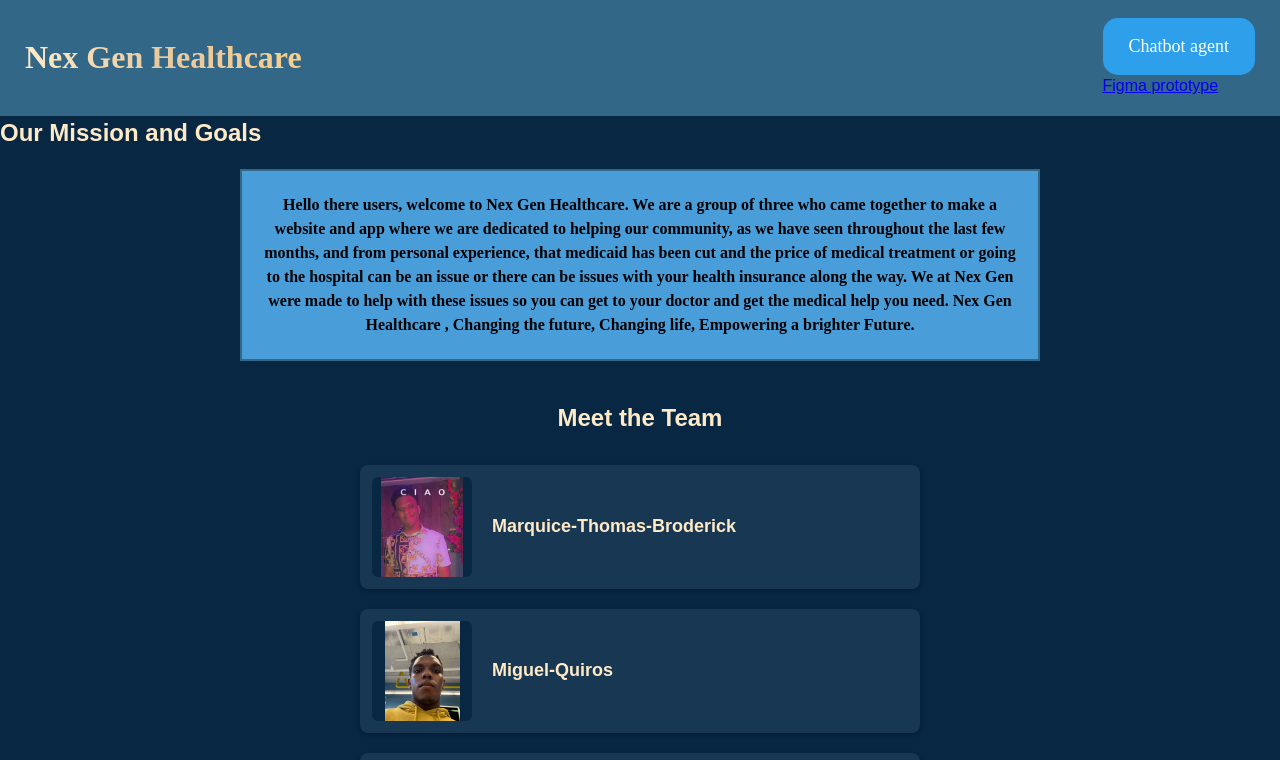
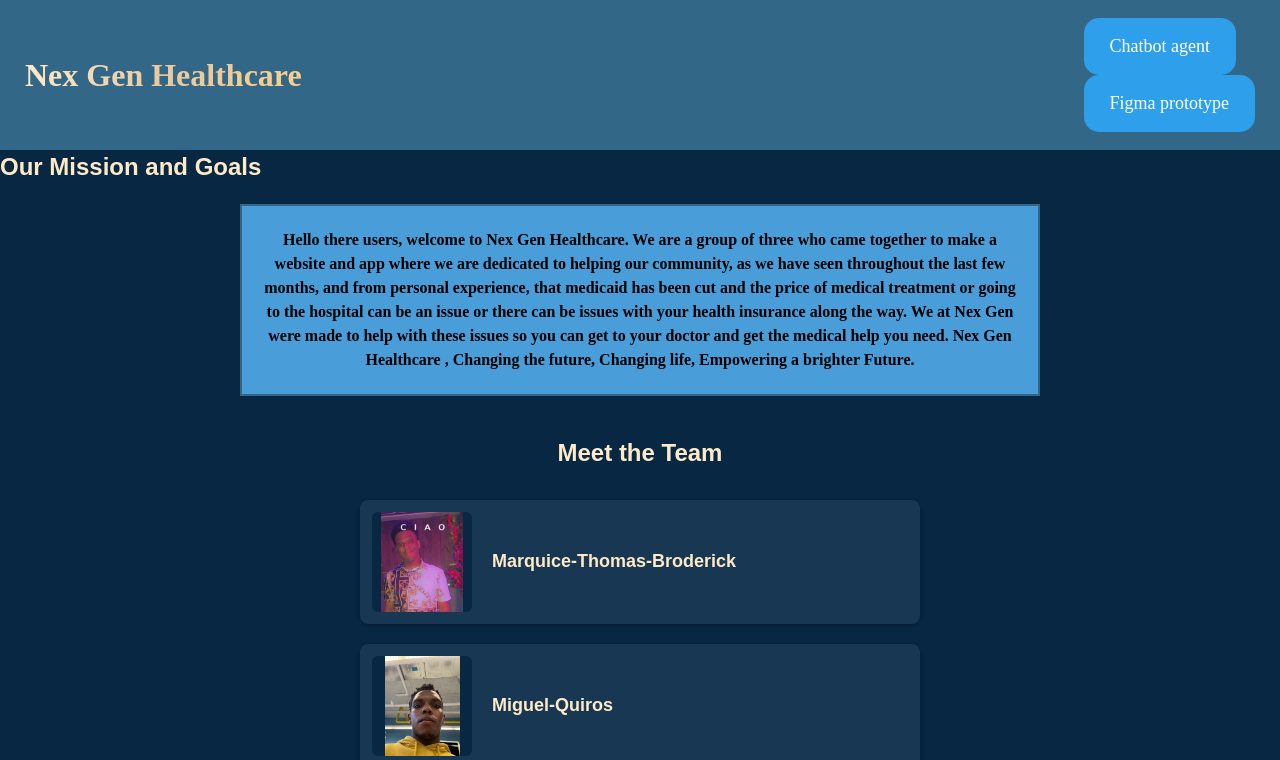
Before and after one commit to Marquicetb/Webpages, a plain HTML site: page index.html in a window 1280 px wide. Shown: the top 760 px of the page. Drawn offline with Linux system fonts and the light colour scheme; grey boxes are pictures that could not be loaded.

Commit message:
button fix

```diff
--- a/index.html
+++ b/index.html
@@ -26,7 +26,7 @@
             </a>
           </li>
           <li>
-            <a href=https://www.figma.com/proto/d7ncbwLmx4fLksvo2Ao6vn/App-and-stuff?node-id=92-22&t=Hzajwv8CXJtvKWx3-1&scaling=scale-down&content-scaling=fixed&page-id=39%3A2&starting-point-node-id=92%3A22&show-proto-sidebar=1>Figma prototype</a>
+            <a href=https://www.figma.com/proto/d7ncbwLmx4fLksvo2Ao6vn/App-and-stuff?node-id=92-22&t=Hzajwv8CXJtvKWx3-1&scaling=scale-down&content-scaling=fixed&page-id=39%3A2&starting-point-node-id=92%3A22&show-proto-sidebar=1 class="my-button">Figma prototype</a>
           </li>
         </ul>
       </nav>
```
